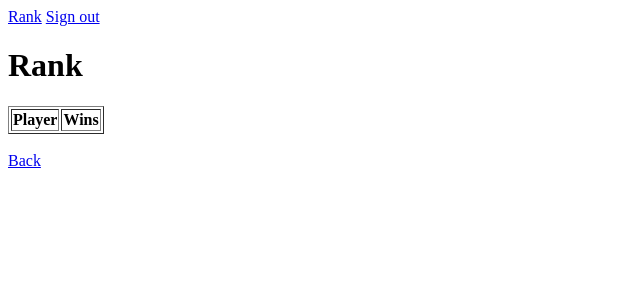
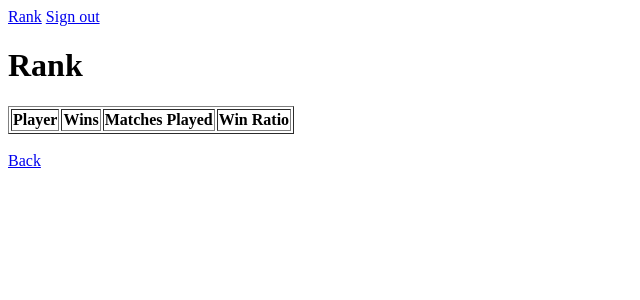
Before and after one commit to vitorfs/choosies, a Django app: template templates/game/rank.html in a window 1280 px wide. Shown: the top 300 px of the page, without its empty margins (0-640 px from the left). Run offline with Django 3.2, Linux system fonts and the light colour scheme; the template is opened without the code that fills it, so the values that code supplies are empty.

Commit message:
matches played and win ratio

```diff
--- a/templates/game/rank.html
+++ b/templates/game/rank.html
@@ -9,6 +9,8 @@
       <tr>
         <th>Player</th>
         <th>Wins</th>
+        <th>Matches Played</th>
+        <th>Win Ratio</th>
       </tr>
     </thead>
     <tbody>
@@ -16,6 +18,8 @@
         <tr>
           <td>{{ user.username }}</td>
           <td>{{ user.wins }}</td>
+          <td>{{ user.matches_played }}</td>
+          <td>{{ user.win_ratio }}%</td>
         </tr>
       {% endfor %}
     </tbody>
```
Also changed, not shown: game/views.py (+8 -1 lines).
